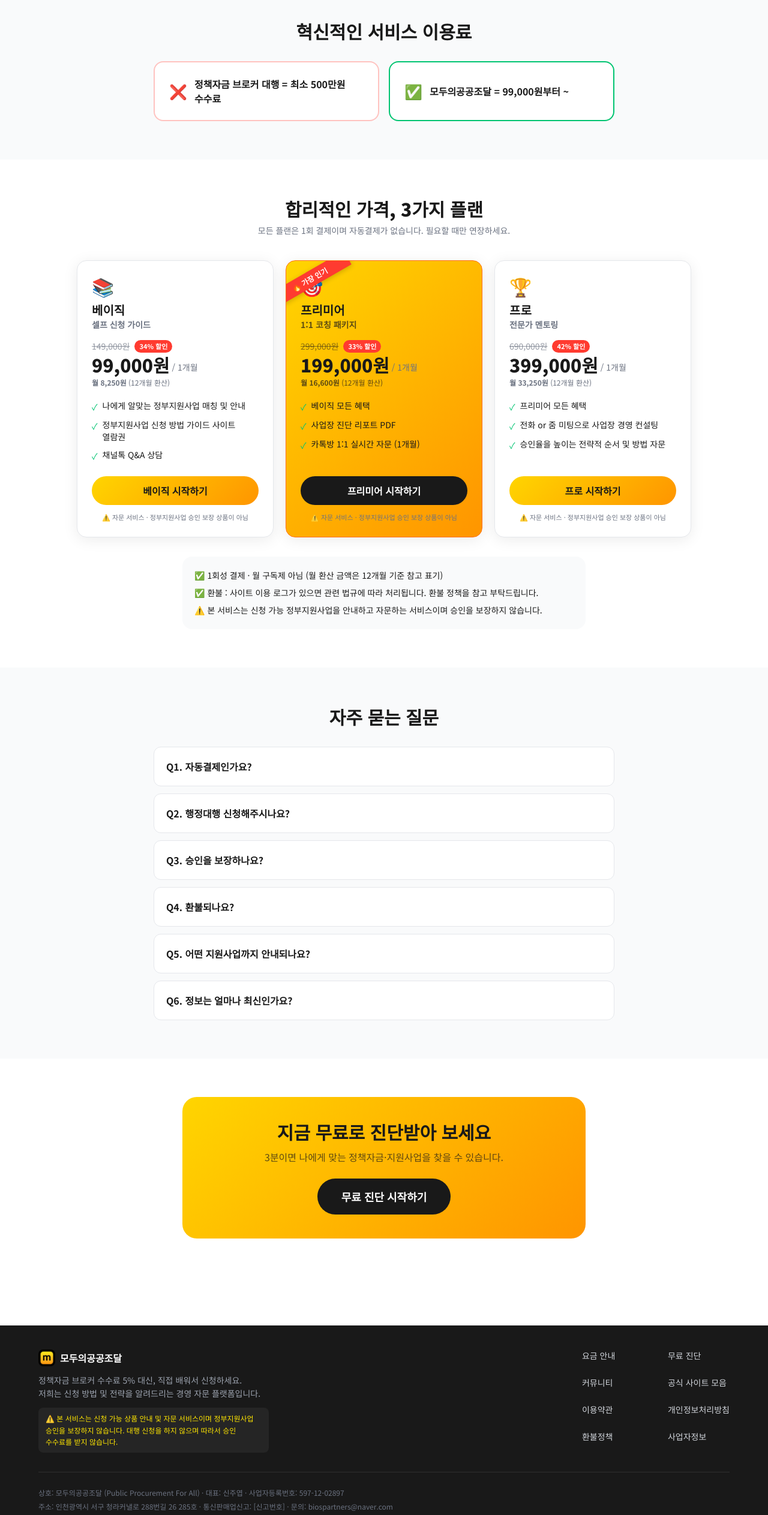
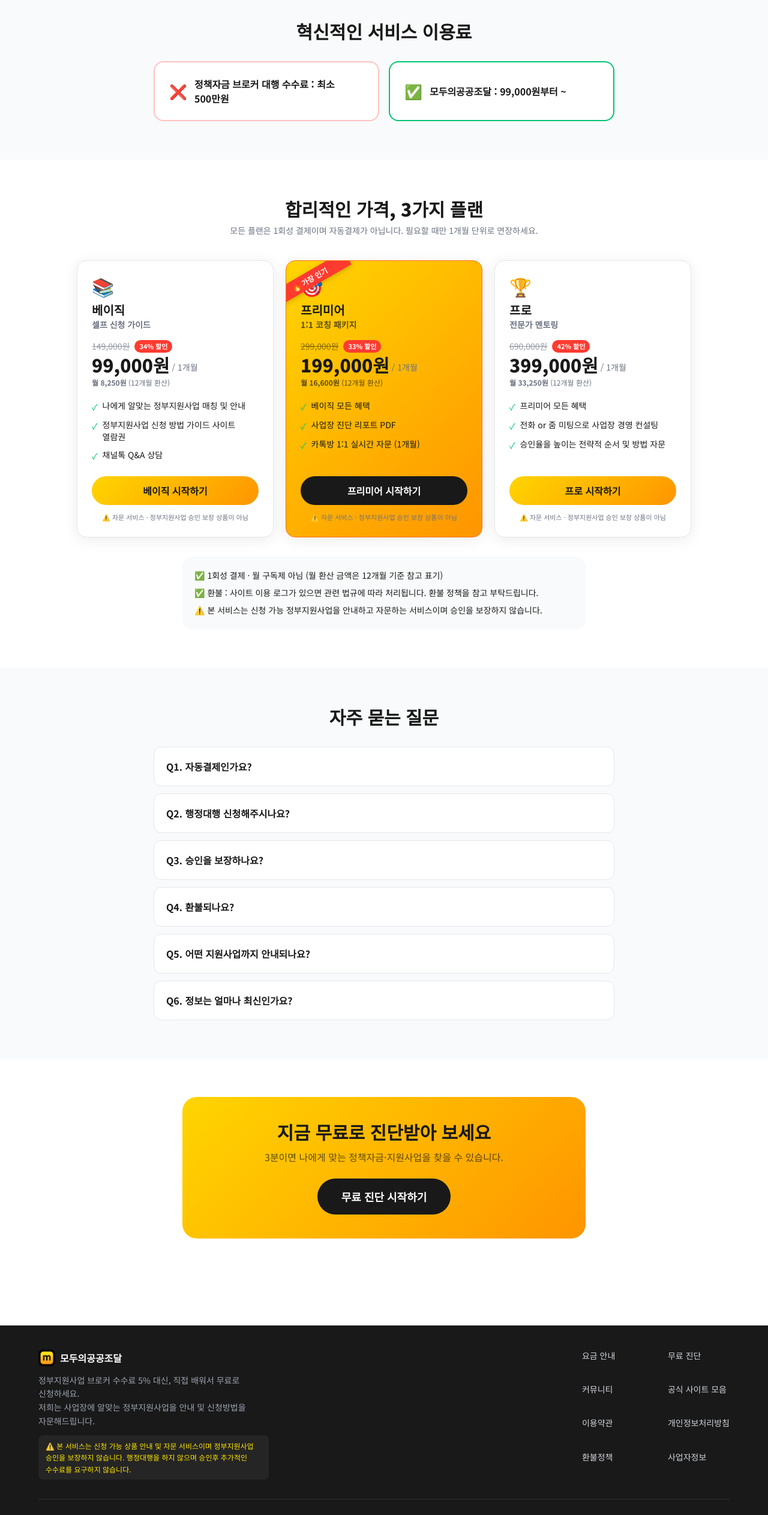
Before and after one commit to ppfa26/PPFA26, a Next.js app: page / in a window 1280 px wide. Shown: the part 1060-3586 px from the top of the page at 60% size. Built offline with nearby package versions, Linux system fonts and the light colour scheme; a web font is replaced by a local one.

Commit message:
문구 통일: 비교박스/요금 안내문구/FAQ Q1-Q3/푸터 소개·면책 문구 재작성 (모바일 break-keep 적용)

```diff
--- a/src/app/page.tsx
+++ b/src/app/page.tsx
@@ -26,8 +26,8 @@
     q: "Q1. 자동결제인가요?",
     a: (
       <>
-        아닙니다. 1회 결제이며, 자동으로 재결제되지 않습니다. 만족하시면 1개월
-        단위로 추가 결제 후 자유롭게 연장할 수 있습니다.
+        아닙니다. 1회성 결제이며, 자동으로 재결제되지 않습니다. 만족하시면
+        1개월 단위로 추가 결제 후 자유롭게 연장할 수 있습니다.
       </>
     ),
   },
@@ -36,9 +36,9 @@
     a: (
       <>
         아닙니다. 저희는 방법을 알려드리는 경영 자문 플랫폼입니다. 서류발급부터
-        신청까지 대표님이 직접 하셔야 합니다. 브로커 대행 시 승인 수수료는 1억
-        승인 시 약 500만원 — 너무 큰 돈입니다. 방법만 안다면 신청은 그렇게 어렵지
-        않습니다.
+        신청까지 대표님이 직접 하셔야 합니다. 정부지원사업 브로커 대행 시 승인
+        수수료는 1억 승인 시 약 500만원이며 너무 큰 돈입니다. 신청하는 방법만
+        안다면 직접 신청은 그렇게 어렵지 않습니다.
       </>
     ),
   },
@@ -46,9 +46,10 @@
     q: "Q3. 승인을 보장하나요?",
     a: (
       <>
-        아닙니다. 저희는 신청 방법과 전략을 자문해드리는 서비스이며, 자금 승인
-        여부는 각 정책자금 기관의 심사에 따라 결정됩니다. 저희 서비스는 대표님의
-        정부지원 사업 승인 확률을 높이는 데 도움을 드리는 것을 목적으로 합니다.
+        아닙니다. 저희는 정부지원사업을 안내하고 방법을 자문해드리는
+        플랫폼입니다. 자금 승인 여부는 각 정책자금 정부 기관의 심사에 따라
+        결정됩니다. 저희 서비스는 대표님에게 알맞는 정부지원사업을 안내하고
+        신청방법을 자문해드리는 것을 목표로 합니다.
       </>
     ),
   },
@@ -214,7 +215,7 @@
                   as="p"
                   className="break-keep text-sm font-bold leading-snug text-brand-dark sm:text-base"
                 >
-                  정책자금 브로커 대행 = 최소 500만원 수수료
+                  정책자금 브로커 대행 수수료 : 최소 500만원
                 </Editable>
               </div>
               <div className="flex items-center gap-3 rounded-2xl border-2 border-brand-green bg-white p-6">
@@ -224,7 +225,7 @@
                   as="p"
                   className="break-keep text-sm font-bold leading-snug text-brand-dark sm:text-base"
                 >
-                  모두의공공조달 = 99,000원부터 ~
+                  모두의공공조달 : 99,000원부터 ~
                 </Editable>
               </div>
             </div>
@@ -246,7 +247,8 @@
               as="p"
               className="mx-auto mt-2 max-w-xl text-center text-sm text-brand-gray"
             >
-              모든 플랜은 1회 결제이며 자동결제가 없습니다. 필요할 때만 연장하세요.
+              모든 플랜은 1회성 결제이며 자동결제가 아닙니다. 필요할 때만 1개월
+              단위로 연장하세요.
             </Editable>
             <div className="mt-10">
               <PricingCards prefix="home" />
--- a/src/app/pricing/page.tsx
+++ b/src/app/pricing/page.tsx
@@ -40,7 +40,7 @@
               as="p"
               className="mx-auto mt-3 max-w-xl text-brand-gray"
             >
-              브로커 수수료 5% 대신, 커피 몇 잔 값으로 방법을 배우세요. 모든 플랜은 1회 결제이며 자동결제가 없습니다.
+              모든 플랜은 1회성 결제이며 자동결제가 아닙니다. 필요할 때만 1개월 단위로 연장하세요.
             </Editable>
           </div>
 
--- a/src/components/Footer.tsx
+++ b/src/components/Footer.tsx
@@ -26,11 +26,12 @@
             <Editable
               id="footer-tagline"
               as="p"
-              className="mt-3 text-sm leading-relaxed text-gray-400"
+              className="mt-3 break-keep text-sm leading-relaxed text-gray-400"
             >
-              정책자금 브로커 수수료 5% 대신, 직접 배워서 신청하세요.
+              정부지원사업 브로커 수수료 5% 대신, 직접 배워서 무료로 신청하세요.
               <br />
-              저희는 신청 방법 및 전략을 알려드리는 경영 자문 플랫폼입니다.
+              저희는 사업장에 알맞는 정부지원사업을 안내 및 신청방법을
+              자문해드립니다.
             </Editable>
             <Editable
               id="footer-nowarranty"
@@ -38,8 +39,8 @@
               className="mt-3 break-keep rounded-lg bg-white/5 px-3 py-2 text-xs leading-relaxed text-brand-yellow"
             >
               ⚠️ 본 서비스는 신청 가능 상품 안내 및 자문 서비스이며 정부지원사업
-              승인을 보장하지 않습니다. 대행 신청을 하지 않으며 따라서 승인
-              수수료를 받지 않습니다.
+              승인을 보장하지 않습니다. 행정대행을 하지 않으며 승인후 추가적인
+              수수료를 요구하지 않습니다.
             </Editable>
           </div>
 
```
